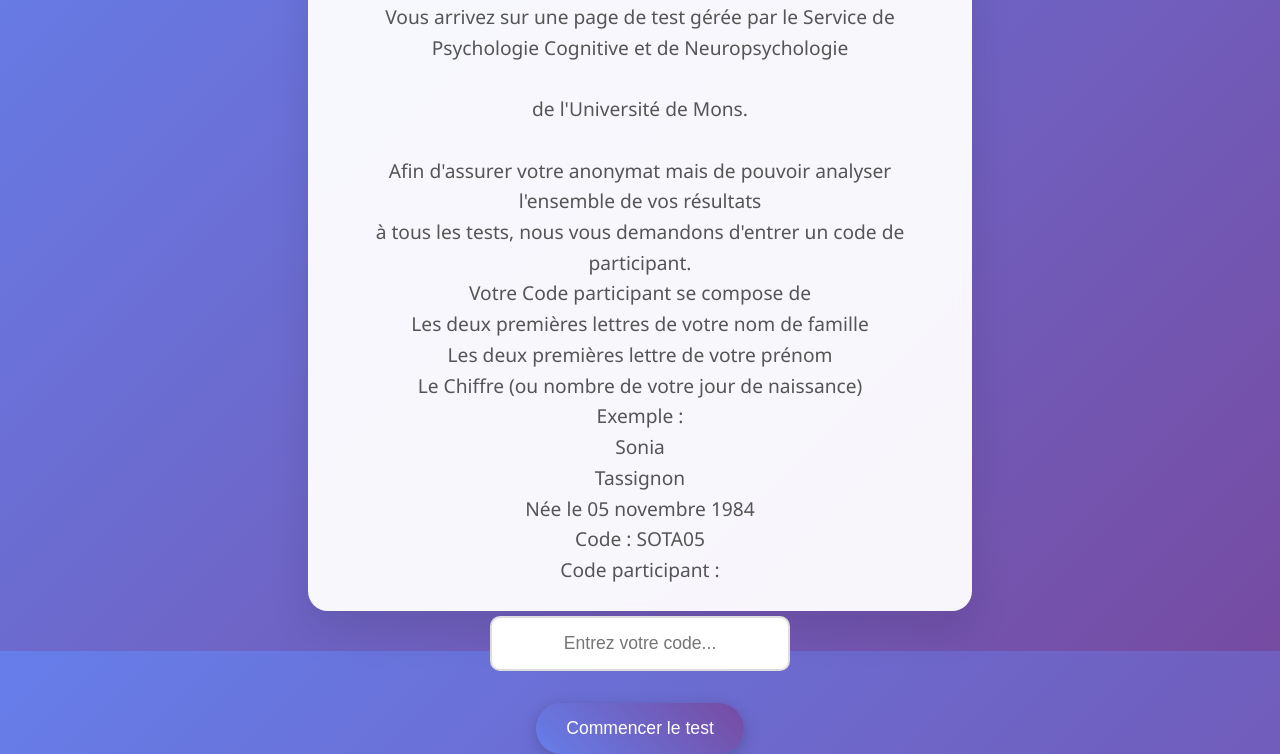
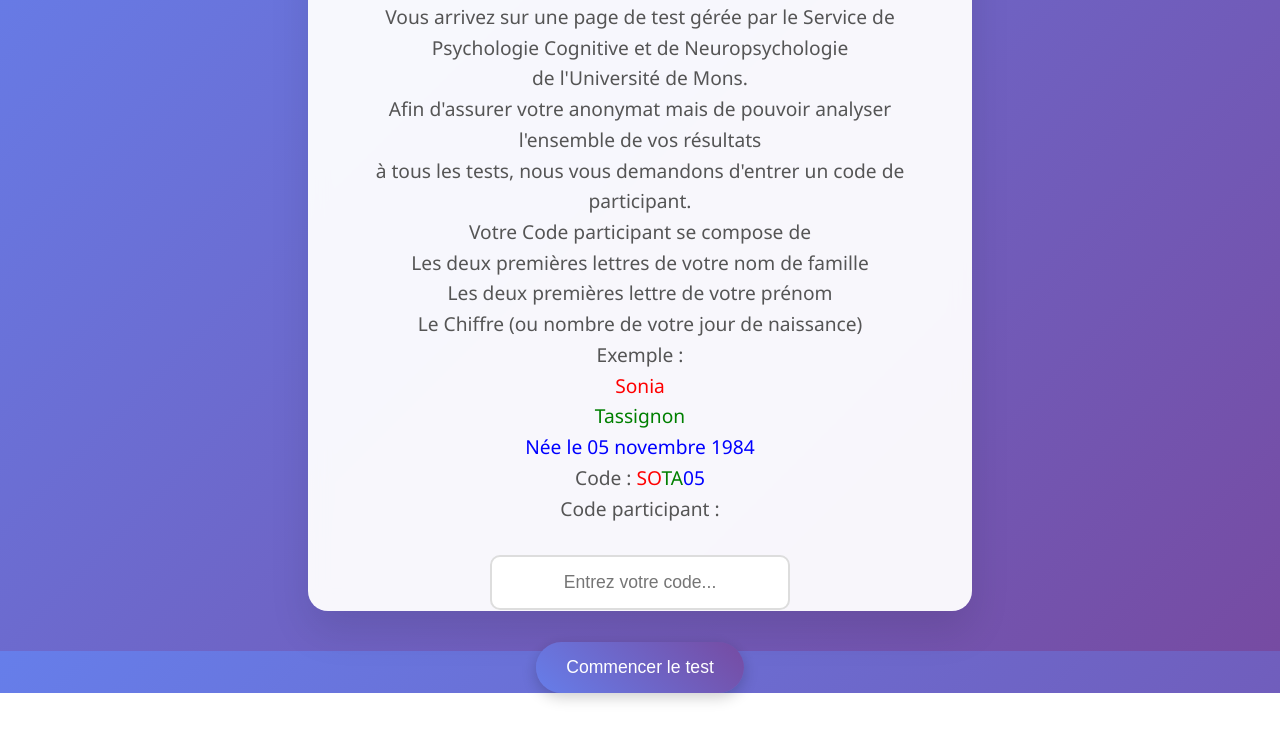
Before and after one commit to sandrainver/ExeTests, a plain HTML site: page index.html in a window 1280 px wide. Shown: the part 149-903 px from the top of the page. After the commit the page ends 842 px from the top, so only its background shows below. Drawn offline with Linux system fonts and the light colour scheme.

Commit message:
Update index.html

```diff
--- a/index.html
+++ b/index.html
@@ -14,8 +14,8 @@
       <div id="welcome-screen" class="screen active">
         <h1>Trail Making Test</h1>
          <div class="instructions">
-        Vous arrivez sur une page de test gérée par le Service de Psychologie Cognitive et de Neuropsychologie <br /><br />
-           de l'Université de Mons.<br /><br />
+        Vous arrivez sur une page de test gérée par le Service de Psychologie Cognitive et de Neuropsychologie <br />
+           de l'Université de Mons.<br />
            Afin d'assurer votre anonymat mais de pouvoir analyser l'ensemble de vos résultats <br />
            à tous les tests, nous vous demandons d'entrer un code de participant. <br />
            Votre Code participant se compose de <br />
@@ -23,10 +23,10 @@
           Les deux premières lettre de votre prénom<br />
            Le Chiffre (ou nombre de votre jour de naissance)<br />
            Exemple : <br />
-           <red>Sonia</red><br />
-           <green>Tassignon</green><br />
-           Née le 05 novembre 1984<br />
-           Code : <red>SO</red><green>TA</green>05
+           <span style="color:red;">Sonia</span><br />
+           <span style="color:green;">Tassignon</span><br />
+           <span style="color:blue;">Née le 05 novembre 1984</span><br />
+           Code : <span style="color:red;">SO</span><span style="color:green;">TA</span><span style="color:blue;">05</span>
         <div class="participant-input">
           <label for="participant-id">Code participant :</label><br /><br />
           <input
```
